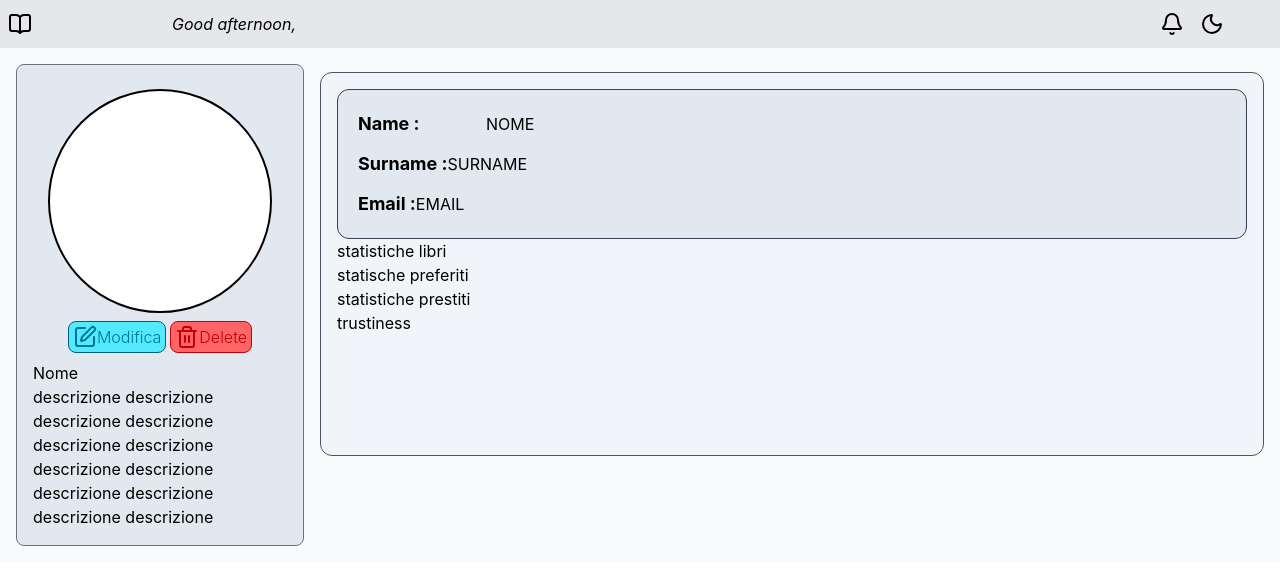
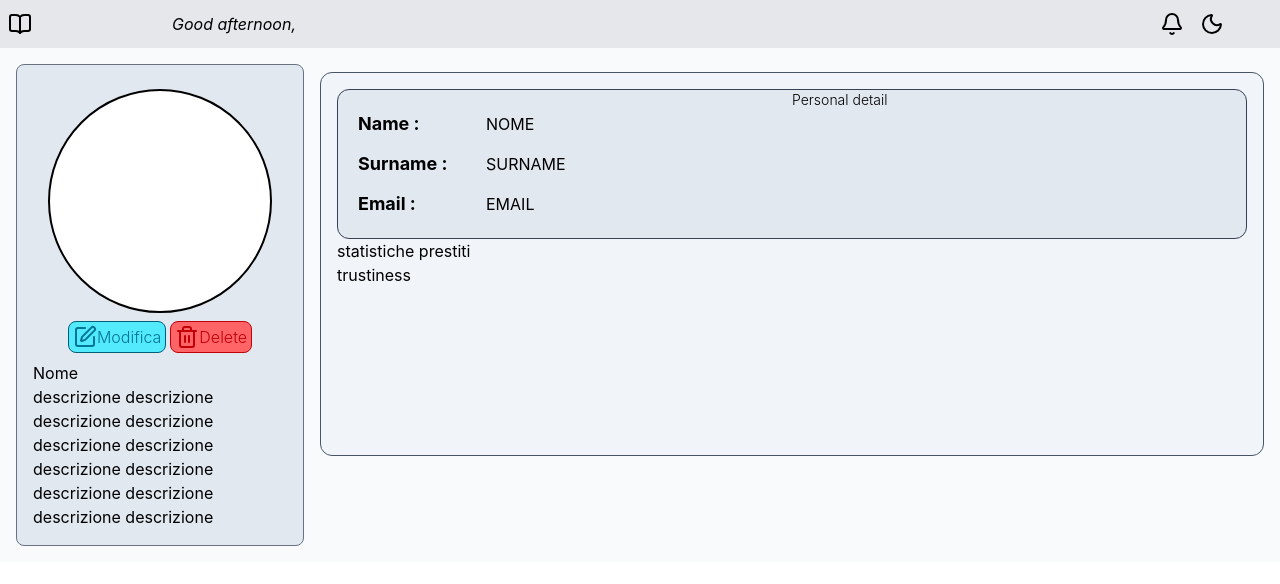
Before and after one commit to ValerioPacciani/bookshare, a React (Vite) app in the folder client/: page /profile in a window 1280 px wide. Shown: the top 584 px of the page. Built offline with nearby package versions, Linux system fonts and the light colour scheme.

Commit message:
Small fixes on profile graphic

```diff
--- a/client/src/pages/Profile.jsx
+++ b/client/src/pages/Profile.jsx
@@ -1,7 +1,15 @@
+import { useState } from "react";
 import Navbar from "../components/Navbar";
 import { Trash2, SquarePen } from "lucide-react";
 
 const Profile = () => {
+
+  const [profileData, setProfileData] = useState({});
+
+
+
+
+
   return (
     <div>
       <Navbar></Navbar>
@@ -37,8 +45,11 @@ const Profile = () => {
         </div>
 
         <div className=" bg-slate-100 p-4 mt-6 flex flex-col pr-4 h-96 col-span-3 border-gray-600 border rounded-xl mr-4">
-          <div className="flex flex-col gap-3 p-5 bg-slate-200 border border-gray-700 rounded-xl">
-            <div className="flex flex-row  items-center">
+          <div className="flex flex-col gap-3 p-5 bg-slate-200 border border-gray-700 rounded-xl relative">
+            <div className="flex flex-row  items-center ">
+              <div className="text-sm font-light absolute left-1/2 top-0">
+                <p>Personal detail</p>
+              </div>
               <div className="text-lg font-bold w-32 ">
                 <h1>Name :</h1>
               </div>
@@ -47,7 +58,7 @@ const Profile = () => {
               </div>
             </div>
             <div className="flex flex-row items-center">
-              <div className="text-lg font-bold ">
+              <div className="text-lg font-bold  w-32">
                 <h1>Surname :</h1>
               </div>
               <div>
@@ -55,7 +66,7 @@ const Profile = () => {
               </div>
             </div>
             <div className="flex flex-row items-center">
-              <div className="text-lg font-bold ">
+              <div className="text-lg font-bold  w-32">
                 <h1>Email :</h1>
               </div>
               <div>
@@ -63,17 +74,13 @@ const Profile = () => {
               </div>
             </div>
           </div>
+          {/* Books Statistics section */}
 
-          <div>
-            statistiche libri
-            <br></br>
-            statische preferiti
-          </div>
           <div>statistiche prestiti</div>
           <div>trustiness</div>
         </div>
       </div>
-    </div>
+    </div >
   );
 };
 
```
